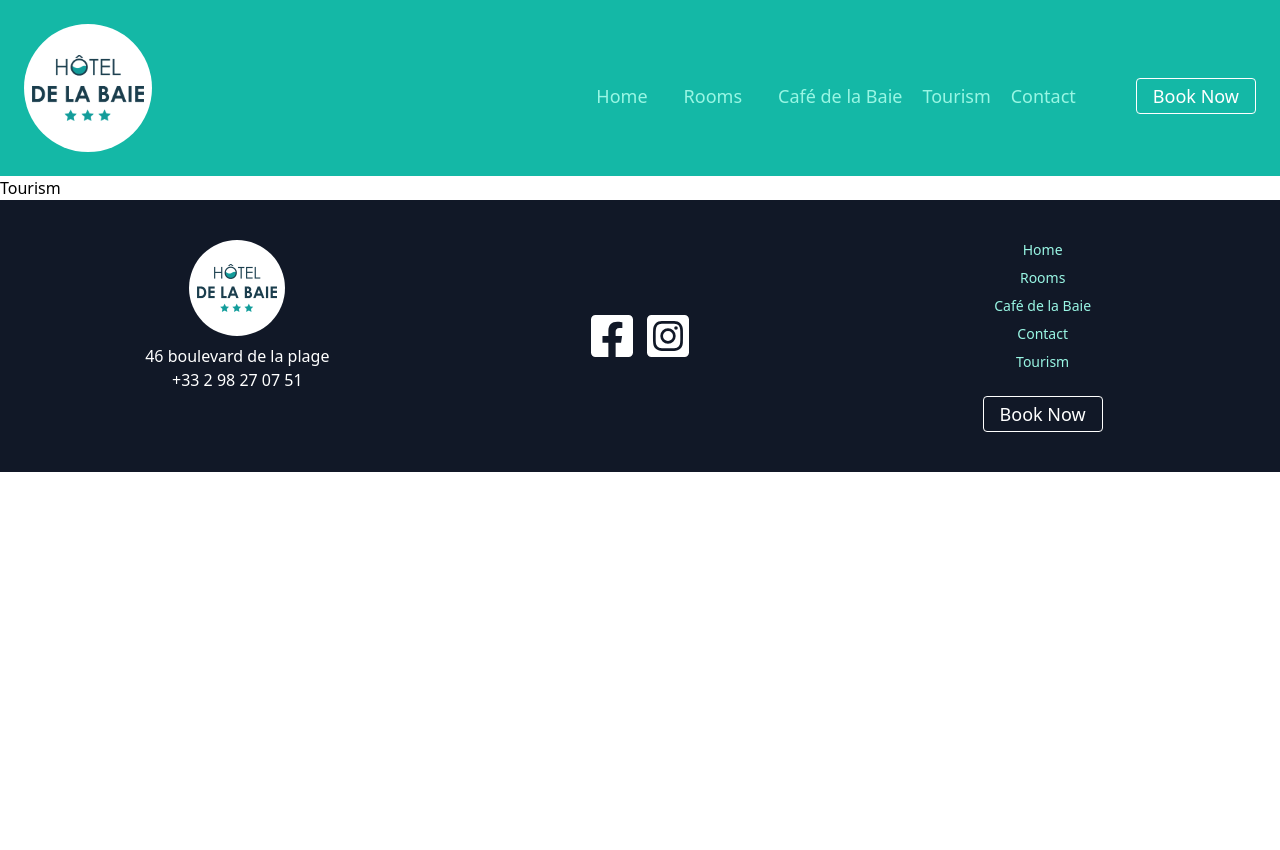
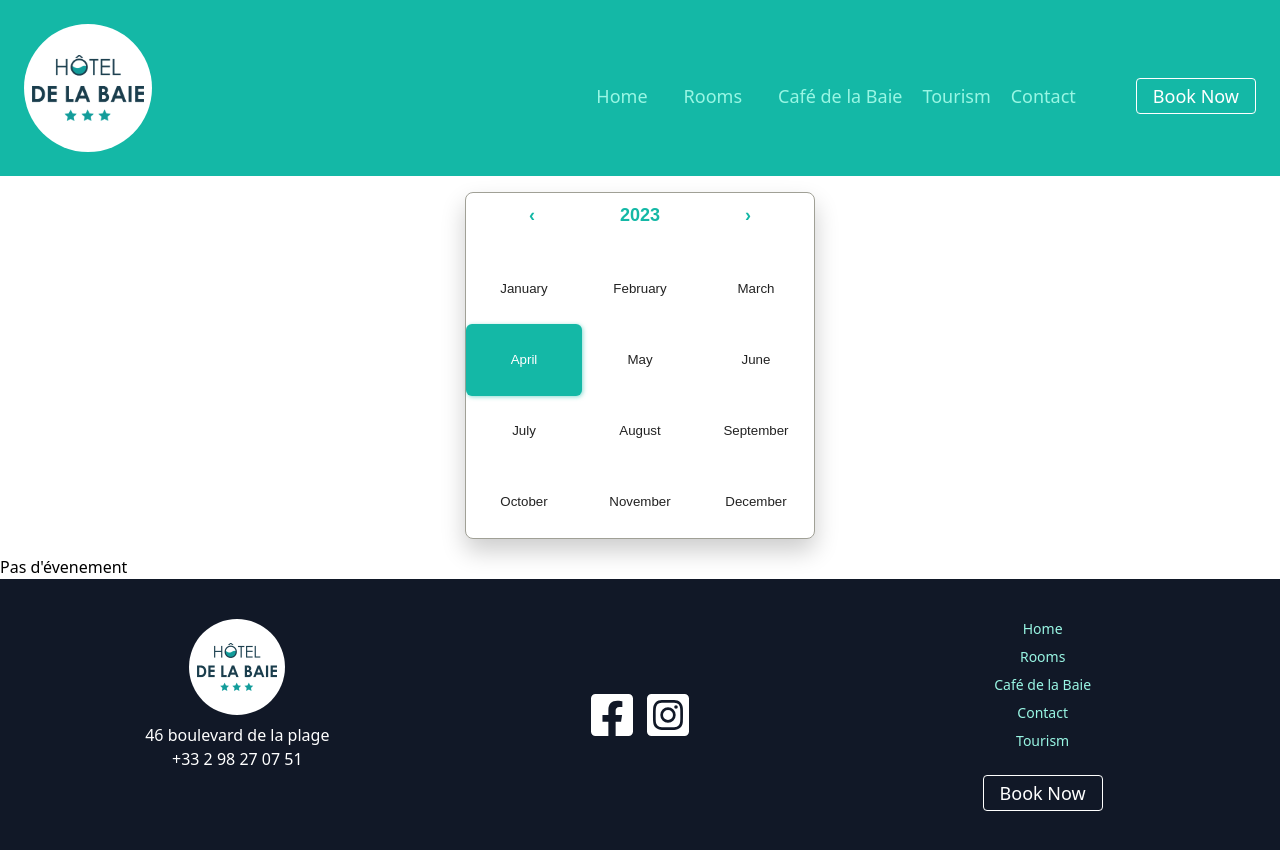
Before and after one commit to elodiedaumal/hotel, a React (Create React App) app: page /tourism in a window 1280 px wide. Before the commit the page ends 800 px from the top, so only its background shows below. Built offline with nearby package versions, Linux system fonts and the light colour scheme.

Commit message:
tourism page calendar set up

```diff
--- a/package.json
+++ b/package.json
@@ -13,6 +13,7 @@
     "axios": "^1.3.4",
     "leaflet": "^1.9.3",
     "react": "^18.2.0",
+    "react-calendar": "^4.2.1",
     "react-dom": "^18.2.0",
     "react-icons": "^4.8.0",
     "react-leaflet": "^4.2.1",
--- /dev/null
+++ b/src/Components/Calendar.js
@@ -0,0 +1,39 @@
+import 'react-calendar/dist/Calendar.css';
+import Calendar from 'react-calendar';
+import { useState } from 'react';
+import { Event } from '../utils';
+
+const CalendarComp = () => {
+  const [month, setMonth] = useState(new Date());
+
+  return (
+    <>
+      <div className='max-w-5xl mx-auto'>
+        <Calendar
+          onChange={setMonth}
+          value={month}
+          defaultView='year'
+          maxDetail='year'
+          next2Label=''
+          prev2Label=''
+          prev2AriaLabe=''
+        />
+      </div>
+      {Event.filter((item) => item.id - 1 === month.getMonth()).map(
+        ({ id, event }) => {
+          return (
+            <div key={id}>
+              <ul>
+                {event.map((singleevent, index) => {
+                  return <li key={index}>{singleevent}</li>;
+                })}
+              </ul>
+            </div>
+          );
+        }
+      )}
+    </>
+  );
+};
+
+export default CalendarComp;
--- /dev/null
+++ b/src/Components/Event.js
@@ -0,0 +1,7 @@
+import React from 'react';
+
+const Event = () => {
+  return <div>Event</div>;
+};
+
+export default Event;
--- a/src/Pages/Tourism.js
+++ b/src/Pages/Tourism.js
@@ -1,5 +1,11 @@
+import CalendarComp from '../Components/Calendar';
+
 const Tourism = () => {
-  return <div>Tourism</div>;
+  return (
+    <div>
+      <CalendarComp />
+    </div>
+  );
 };
 
 export default Tourism;
--- a/src/index.css
+++ b/src/index.css
@@ -35,3 +35,56 @@
   width: 100%;
   z-index: 0;
 }
+
+.react-calendar {
+  width: 200px;
+  max-width: 100%;
+  background-color: #fff;
+  margin: 1rem auto;
+  color: #222;
+  border-radius: 8px;
+  box-shadow: 0 12px 24px rgba(0, 0, 0, 0.2);
+  font-family: Arial, Helvetica, sans-serif;
+  line-height: 1.125em;
+}
+.react-calendar__navigation button {
+  color: #14b8a6;
+  min-width: 44px;
+  background: none;
+  font-size: 18px;
+  margin-top: 8px;
+  font-weight: bold;
+}
+
+.react-calendar__tile:enabled:hover,
+.react-calendar__tile:enabled:focus {
+  color: #07695e;
+  border-radius: 6px;
+}
+.react-calendar__tile--now {
+  background: #ffffff !important;
+  border-radius: 6px;
+  font-weight: bold;
+  color: #222;
+  box-shadow: 1px 1px 4px rgb(20, 184, 166, 0.5);
+}
+.react-calendar__tile--now:enabled:hover,
+.react-calendar__tile--now:enabled:focus {
+  background: #dedede !important;
+  color: #222;
+  border-radius: 6px;
+}
+.react-calendar__tile--hasActive:enabled:hover,
+.react-calendar__tile--hasActive:enabled:focus {
+  background: #f8f8fa !important;
+}
+.react-calendar__tile--active {
+  background: #14b8a6 !important;
+  border-radius: 6px;
+  font-weight: bold;
+  color: white;
+}
+.react-calendar__tile--active:enabled:hover,
+.react-calendar__tile--active:enabled:focus {
+  color: white;
+}
--- a/src/utils.js
+++ b/src/utils.js
@@ -372,3 +372,99 @@ export const RoomsData = [
     ],
   },
 ];
+
+export const Event = [
+  {
+    id: 1,
+    month: 'Jan',
+    event: [`Pas d'évenement`],
+  },
+  {
+    id: 2,
+    month: 'Feb',
+    event: ['Braderie du livre (Bibliothèque Henri-Queffélec)'],
+  },
+  {
+    id: 3,
+    month: 'Mar',
+    event: ['Le Printemps des poètes (Bibliothèque Henri-Queffélec)'],
+  },
+  {
+    id: 4,
+    month: 'Apr',
+    event: [`Pas d'évenement`],
+  },
+  {
+    id: 5,
+    month: 'May',
+    event: [
+      `Week-end de l’Ascension : Grand Prix de l’école navale (rond C dans l’anse de Morgat en partenariat logistique avec le Centre nautique de Crozon-Morgat) et Pen ar Bed Paddle Race (Presqu’île Sport Côtiers)`,
+      'Course pédestre, la Presqu’îlienne (Presqu’île de Crozon Jogging Club).',
+    ],
+  },
+  {
+    id: 6,
+    month: 'Jun',
+    event: [
+      `Généralement le 1er samedi du mois : opération « plages propres » (mairie de Crozon)`,
+      'Le vendredi le plus proche du 21 juin : Fête de la musique à Morgat (et animations musicales à Crozon centre-ville le samedi matin) (associations culturelles et mairie de Crozon).',
+    ],
+  },
+  {
+    id: 7,
+    month: 'Jul',
+    event: [
+      `Les Mardis de Morgat, soirées festives et musicales avec déambulations (fanfares, arts de la rue), concerts et marché artisanal nocturne`,
+      'Les festivités du 14 juillet à Morgat (défilé au lampion, feu d’artifice et fest-noz) sans oublier le thon grillé sur le Port (USCM)',
+      `La Fête de la mer au Fret (ASPMF) - Presqu'île de Crozon`,
+      `Les mercredis d’initiation à la danse bretonne sur le port de Morgat`,
+      `Exposition Peintures et sculpture en presqu’île (Alisées)`,
+      `Caravan’ Fest (Birvidik)`,
+      `Les 30 Miles de Morgat (SHYC)`,
+      `Festival Les vendredis de musiqueS à Crozon (juillet et août) sur la Presqu'île de Crozon`,
+    ],
+  },
+  {
+    id: 8,
+    month: 'Aug',
+    event: [
+      `1er WE (vendredi, samedi et dimanche) : Festival du bout du monde`,
+      `Les Mardis de Morgat, soirées festives et musicales avec déambulations (fanfares, arts de la rue), concerts et
+marché artisanal nocturne - Une soirée spéciale « arts de la rue »`,
+      `Exposition Peintures et sculpture en presqu’île (Alisées)`,
+      `Les mercredis d’initiation à la danse bretonne sur le port de Morgat`,
+      `Moules frites sur le port de Morgat (Association pour le don du sang)`,
+      `15 août : vide-grenier au Fret (ASPMF) et thon grillé à Morgat (USCM)`,
+      `Le Labour est dans le pré (ARPMP)`,
+    ],
+  },
+  {
+    id: 9,
+    month: 'Sep',
+    event: [`Pas d'évenement`],
+  },
+  {
+    id: 10,
+    month: 'Oct',
+    event: [
+      `Presqu’île Paddle Race (Presqu’île Sports Côtiers)`,
+      `Semaine bleue (CCAS)`,
+      `Bourse auto-moto (Les Deuches du bout du monde)`,
+      `Vacances de la Toussaint : fest-noz (Startijenn)`,
+    ],
+  },
+  {
+    id: 11,
+    month: 'Nov',
+    event: [`Téléthon (Presqu’iléthon)`, `Repas des seniors (CCAS)`],
+  },
+  {
+    id: 12,
+    month: 'Dec',
+    event: [
+      `Marché de Noël`,
+      `Repas des seniors (CCAS)`,
+      `Hibiscus Party, compétition de wind-surf, surf et paddle (CNCM)`,
+    ],
+  },
+];
```
Also changed, not shown: 1 other file (tests, documents, lock files or other folders).
